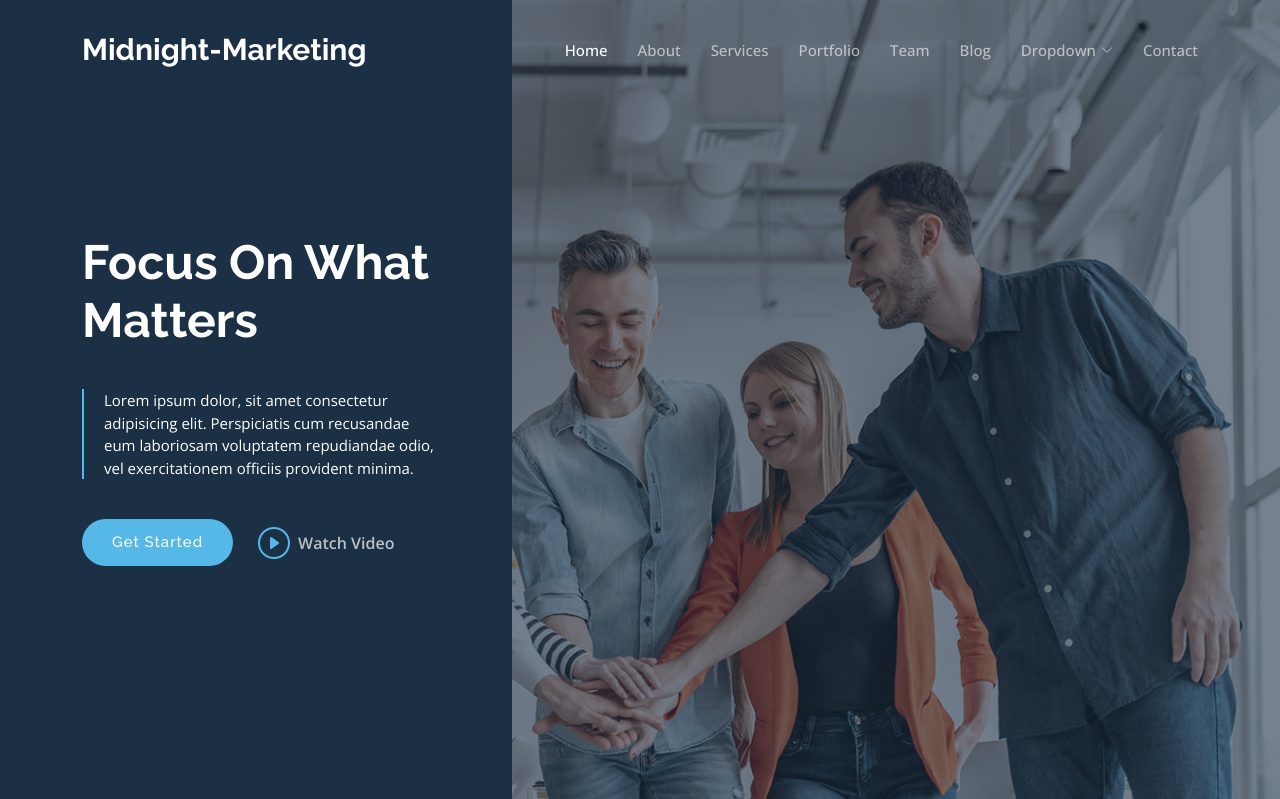
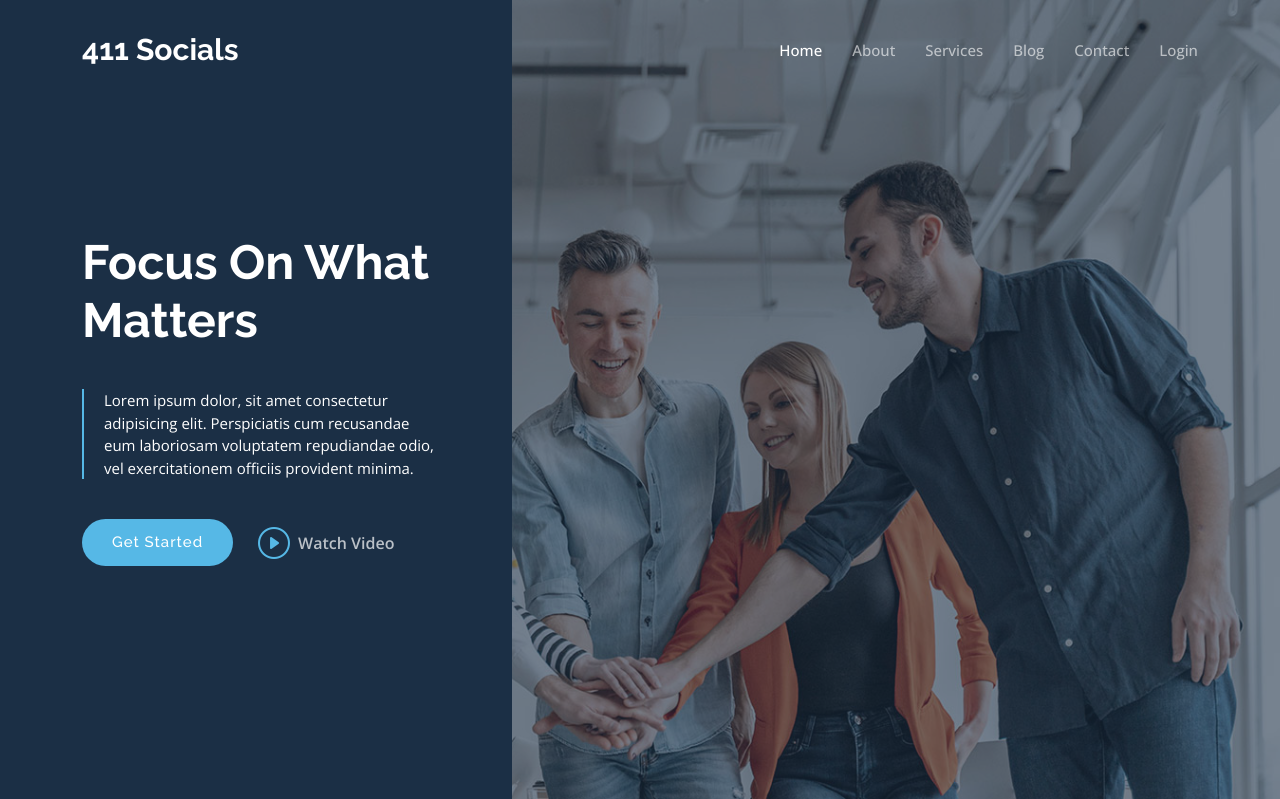
Before and after one commit to Kenneth722/midnight-marketing, a CodeIgniter app: page /midnight-marketing/ in a window 1280 px wide. Shown: the top 799 px of the page. Run offline with CodeIgniter, Linux system fonts and the light colour scheme.

Commit message:
Update Page Database Name, Routes, and Remove the Sample Top menu List and add only the Needed and Change Page Title to 411Socials

```diff
--- a/application/config/database.php
+++ b/application/config/database.php
@@ -78,7 +78,7 @@ $db['default'] = array(
 	'hostname' => 'localhost',
 	'username' => 'root',
 	'password' => '',
-	'database' => 'midnightink_marketing',
+	'database' => '411socials',
 	'dbdriver' => 'mysqli',
 	'dbprefix' => '',
 	'pconnect' => FALSE,
--- a/application/config/routes.php
+++ b/application/config/routes.php
@@ -1,6 +1,7 @@
 <?php
 defined('BASEPATH') OR exit('No direct script access allowed');
 
+$route['category'] = 'categories/index';
 $route['default_controller'] = 'pages/view';
 $route['(:any)'] = 'pages/view/$1';
 $route['404_override'] = '';
--- a/application/views/pages/home.php
+++ b/application/views/pages/home.php
@@ -7,7 +7,7 @@
 	      <a href="index.html" class="logo d-flex align-items-center">
 	        <!-- Uncomment the line below if you also wish to use an image logo -->
 	        <!-- <img src="assets/img/logo.png" alt=""> -->
-	        <h1 class="d-flex align-items-center">Midnight-Marketing</h1>
+	        <h1 class="d-flex align-items-center">411 Socials</h1>
 	      </a>
 
 	      <i class="mobile-nav-toggle mobile-nav-show bi bi-list"></i>
@@ -18,10 +18,10 @@
 	          <li><a href="index.html" class="active">Home</a></li>
 	          <li><a href="about.html">About</a></li>
 	          <li><a href="services.html">Services</a></li>
-	          <li><a href="portfolio.html">Portfolio</a></li>
-	          <li><a href="team.html">Team</a></li>
 	          <li><a href="blog.html">Blog</a></li>
-	          <li class="dropdown"><a href="#"><span>Dropdown</span> <i class="bi bi-chevron-down dropdown-indicator"></i></a>
+	          <li><a href="contact.html">Contact</a></li>
+	          <li><a href="contact.html">Login</a></li>
+	          <!-- <li class="dropdown"><a href="#"><span>Dropdown</span> <i class="bi bi-chevron-down dropdown-indicator"></i></a>
 	            <ul>
 	              <li><a href="#">Dropdown 1</a></li>
 	              <li class="dropdown"><a href="#"><span>Deep Dropdown</span> <i class="bi bi-chevron-down dropdown-indicator"></i></a>
@@ -37,8 +37,7 @@
 	              <li><a href="#">Dropdown 3</a></li>
 	              <li><a href="#">Dropdown 4</a></li>
 	            </ul>
-	          </li>
-	          <li><a href="contact.html">Contact</a></li>
+	          </li> -->
 	        </ul>
 	      </nav><!-- .navbar -->
 
```
